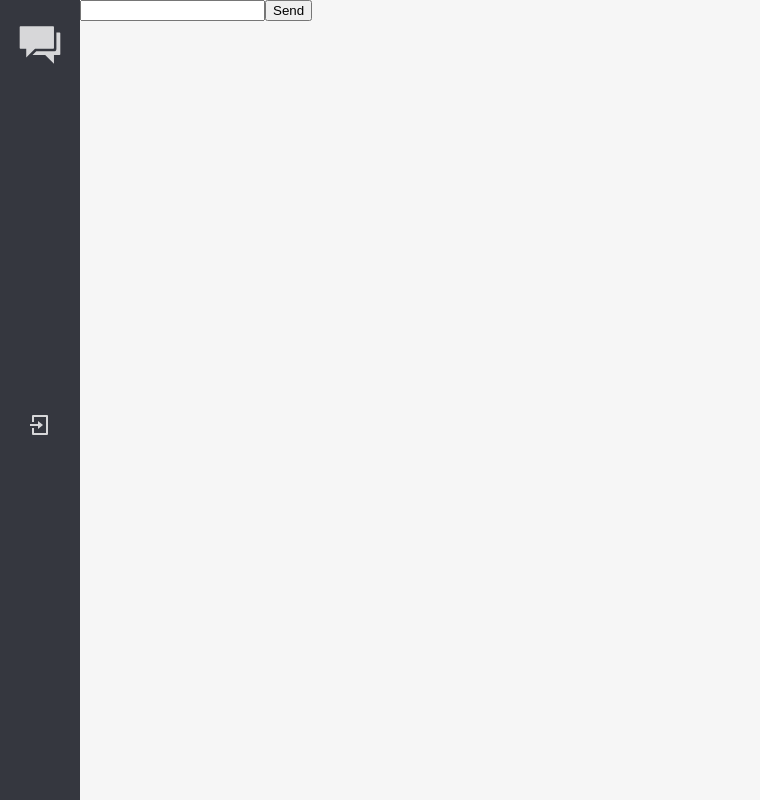
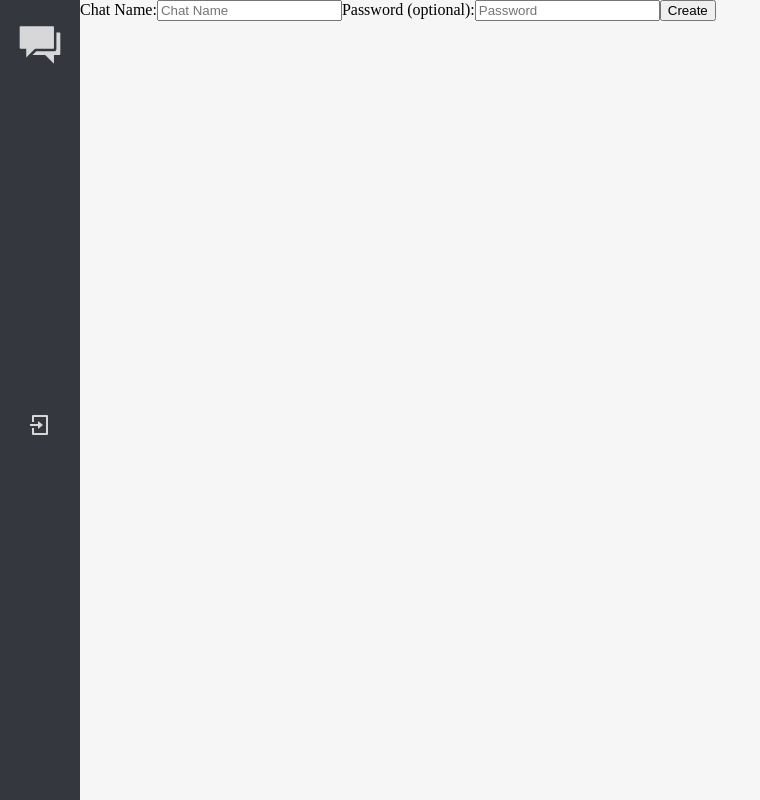
Before and after one commit to lxndrbukin/ChatRoom, a React (Create React App) app in the folder src/client/: page /IM/create in a window 1280 px wide. Shown: the whole page, without its empty margins (0-760 px from the left). Built offline with nearby package versions, Linux system fonts and the light colour scheme; no server answers.

Commit message:
Workin on auth and chat creation

```diff
--- a/src/client/src/components/Chats/ChatsList.tsx
+++ b/src/client/src/components/Chats/ChatsList.tsx
@@ -17,7 +17,7 @@ export const ChatsList: React.FC<ChatsListProps> = ({
 
   return (
     <div className='chats-list-wrapper'>
-      <Link to='/IM/create-chat'>
+      <Link to='/IM/create'>
         <button>Create a Chat</button>
       </Link>
       <div className='chats-list'></div>
--- a/src/client/src/components/Chats/CreateChat.tsx
+++ b/src/client/src/components/Chats/CreateChat.tsx
@@ -21,6 +21,7 @@ export const CreateChat: React.FC<CreateChatProps> = ({
       <input placeholder='Chat Name' id='chat-name' name='chatName' />
       <label htmlFor='chat-password'>Password (optional):</label>
       <input placeholder='Password' id='chat-password' name='password' />
+      <button>Create</button>
     </form>
   );
 };
--- a/src/client/src/router/index.tsx
+++ b/src/client/src/router/index.tsx
@@ -20,7 +20,7 @@ export const router = createBrowserRouter([
         element: <Chats />,
         children: [
           {
-            path: 'IM',
+            path: '',
             element: <ChatsList socket={socket} />,
           },
           {
@@ -28,7 +28,7 @@ export const router = createBrowserRouter([
             element: <ChatBox socket={socket} />,
           },
           {
-            path: 'create-chat',
+            path: 'create',
             element: <CreateChat socket={socket} />,
           },
         ],
```
